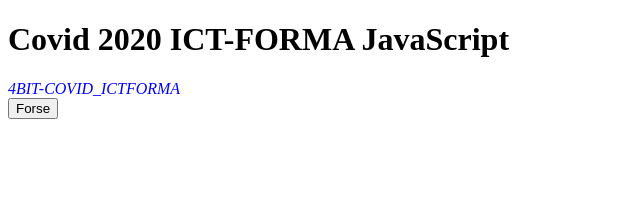
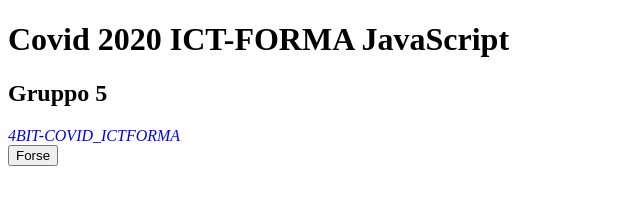
Before and after one commit to FantoniAlessio/Simcovid-Javascript, a plain HTML site: page 4bit.html in a window 1280 px wide. Shown: the whole page, without its empty margins (0-640 px from the left). Drawn offline with Linux system fonts and the light colour scheme.

Commit message:
Gruppo 5

```diff
--- a/4bit.html
+++ b/4bit.html
@@ -5,6 +5,7 @@
 <body>
     <script src="COVID.js"></script>
     <h1>Covid 2020 ICT-FORMA JavaScript</h1>
+    <h2>Gruppo 5</h2>
     <p1 id="test">4BIT-COVID_ICTFORMA</p1>
     <br>
     <button type="button" onclick="test()">Forse</button>
```
